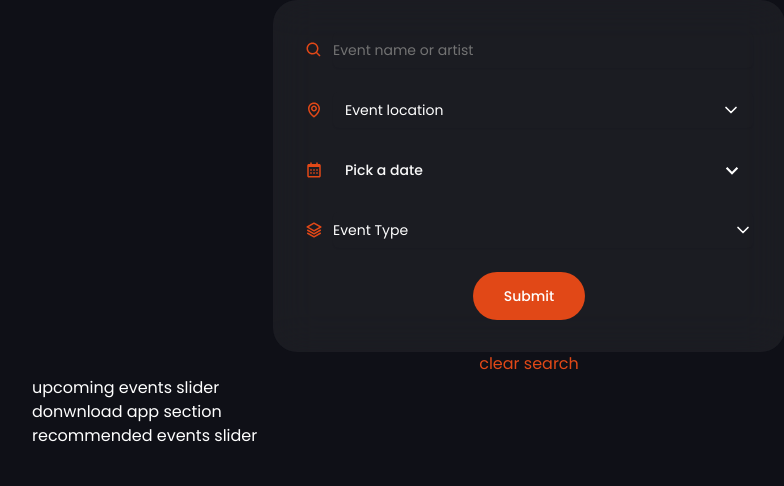
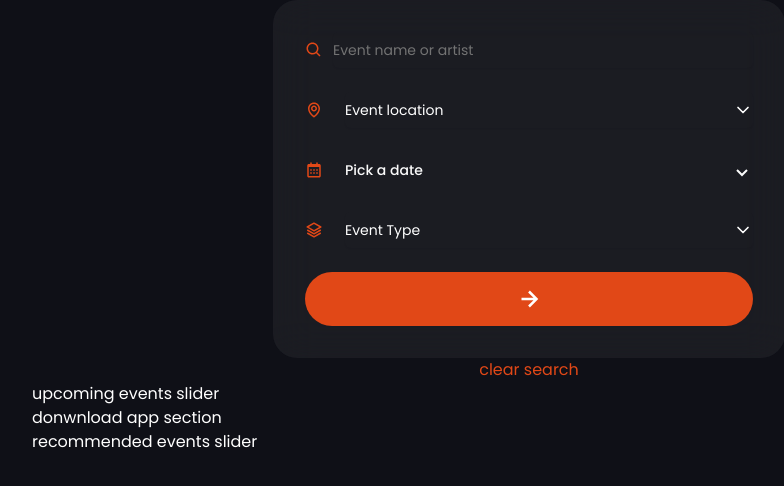
Before and after one commit to Jisap/next15-events, a Next.js app: page / in a window 1280 px wide. Shown: the top 486 px of the page, without its empty margins (111-895 px from the left). Built offline with nearby package versions, Linux system fonts and the light colour scheme; data requests are answered from the project's data file.

Commit message:
Refactor Searchbar components for improved layout and styling; enhance button design and spacing

```diff
--- a/components/Searchbar/EventDate.jsx
+++ b/components/Searchbar/EventDate.jsx
@@ -25,15 +25,18 @@ const EventDate = () => {
       </div>
       <Popover>
         <PopoverTrigger asChild>
-          <Button className="w-full justify-start p-0 bg-transparent hover:bg-transparent border-none shadow-none">
+          <Button className="w-full justify-start p-0 bg-transparent hover:bg-transparent border-none shadow-none relative">
             {selectedDate ? (
               format(selectedDate, "PPP")
             ):(
               <span>Pick a date</span>
             )}
+            <div className="absolute top-2 -right-[0.75px]">
+              <BiChevronDown className="size-6" />
+            </div>
           </Button>
         </PopoverTrigger>
-        <PopoverContent className="w-auto bg-secondary border-0 text-white">
+        <PopoverContent className="w-auto p-0 bg-secondary border-0 text-white">
           <Calendar
             mode="single"
             selected={selectedDate}
@@ -41,9 +44,7 @@ const EventDate = () => {
             initialFocus
           />
         </PopoverContent>
-        <div className="text-[26px] mr-2">
-          <BiChevronDown />
-        </div>
+
       </Popover>
     </div>
   )
--- a/components/Searchbar/EventLocation.jsx
+++ b/components/Searchbar/EventLocation.jsx
@@ -48,7 +48,7 @@ const EventLocation = () => {
 
    return (
     <div className='flex items-center gap-[10px] w-full xl:w-[190px] select-none'>
-      <div className='text-accent text-lg'>
+      <div className='text-accent text-lg mr-3'>
         <BiMap />
       </div>
       <Select
@@ -56,7 +56,7 @@ const EventLocation = () => {
         onValueChange={(value) => setSelectedLocation(value)}
         className="justify-center"
       >
-        <SelectTrigger className="bg-transparent border-none focus:ring-0 focus:ring-offset-0">
+        <SelectTrigger className="bg-transparent border-none focus:ring-0 p-0 focus:ring-offset-0">
           <SelectValue placeholder="Event location" />
         </SelectTrigger>
         <SelectContent>
--- a/components/Searchbar/EventType.jsx
+++ b/components/Searchbar/EventType.jsx
@@ -23,7 +23,7 @@ const EventType = () => {
 
   return (
     <div className='flex items-center gap-[10px] w-full xl:w-[190px] select-none'>
-      <div className='text-accent text-lg'>
+      <div className='text-accent text-lg mr-3'>
         <BiLayer />
       </div>
       <Select
--- a/components/Searchbar/Searchbar.jsx
+++ b/components/Searchbar/Searchbar.jsx
@@ -4,6 +4,7 @@ import { EventContext } from '../../context/EventContext'
 import EventLocation from './EventLocation'
 import EventDate from './EventDate'
 import EventType from './EventType'
+import { BiRightArrowAlt } from 'react-icons/bi'
 
 
 
@@ -12,21 +13,27 @@ const Searchbar = () => {
   const { handleSubmit } = useContext(EventContext)
 
   return (
-    <div className='bg-white/5 w-[90vw] sm:w-[60vw] md:w-[50vw] lg:w-[40vw] xl:w-max p-8 xl:pl-8 xl:pr-2 h-auto xl:h-[70px] rounded-3xl xl:rounded-full backdrop-blur-[20px] flex flex-col xl:flex-row items-center gap-6 mx-auto text-sm'>
+    <div className='bg-white/5 w-[90vw] sm:w-[60vw] md:w-[50vw] lg:w-[40vw] xl:w-max p-8 xl:pl-8 xl:pr-2 h-auto xl:h-[70px] rounded-3xl xl:rounded-full backdrop-blur-[20px] flex flex-col xl:flex-row items-center gap-6 mx-auto text-sm z-50'>
       {/* event search */}
       <EventSearch />
+      <div className='border h-[20px] border-white/10 hidden xl:flex'/ >
       {/* event location */}
       <EventLocation />
+
+      <div className='border h-[20px] border-white/10 hidden xl:flex' />
       {/* event date */}
       <EventDate />
+
+      <div className='border h-[20px] border-white/10 hidden xl:flex' />
       {/* event type */}
       <EventType />
+
       {/* submit btn */}
       <button
         onClick={handleSubmit}
-        className="btn btn-accent"
+        className="w-full xl:w-[54px] h-[54px] rounded-[40px] xl:rounded-full bg-accent hover:bg-accent-hover transition-all flex items-center justify-center"
       >
-        Submit
+        <BiRightArrowAlt className='text-3xl' />
       </button>
     </div>
   )
--- a/components/ui/button.jsx
+++ b/components/ui/button.jsx
@@ -5,7 +5,7 @@ import { cva } from "class-variance-authority";
 import { cn } from "@/lib/utils"
 
 const buttonVariants = cva(
-  "inline-flex items-center justify-center gap-2 whitespace-nowrap rounded-md text-sm font-medium transition-colors focus-visible:outline-none focus-visible:ring-1 focus-visible:ring-neutral-950 disabled:pointer-events-none disabled:opacity-50 [&_svg]:pointer-events-none [&_svg]:size-4 [&_svg]:shrink-0 dark:focus-visible:ring-neutral-300",
+  "inline-flex items-center justify-center gap-2 whitespace-nowrap rounded-md text-sm font-medium transition-colors focus-visible:outline-none focus-visible:ring-1 focus-visible:ring-neutral-950 disabled:pointer-events-none disabled:opacity-50 [&_svg]:pointer-events-none [&_svg]:shrink-0 dark:focus-visible:ring-neutral-300",
   {
     variants: {
       variant: {
```
Lines whose indentation alone changed are shown as unchanged.
